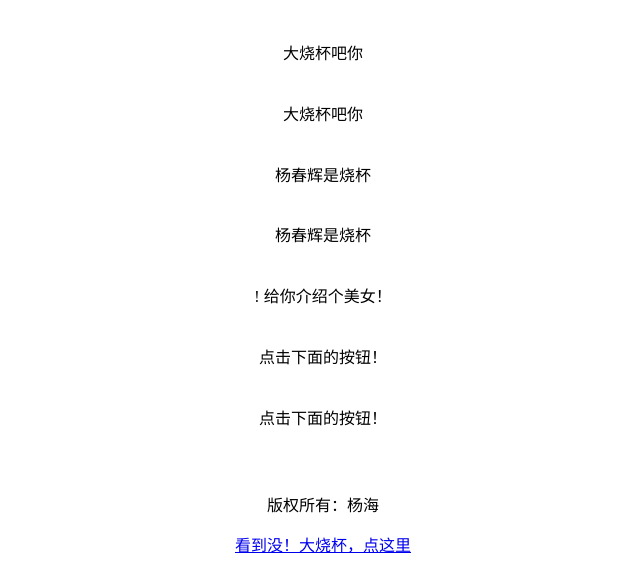
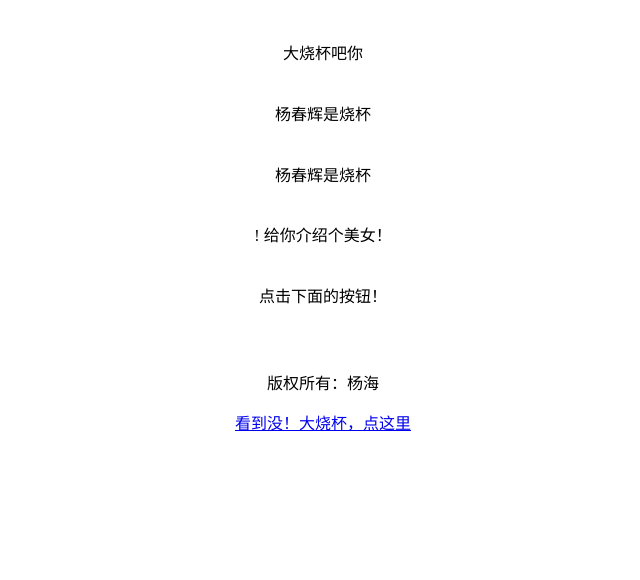
Before and after one commit to yang0961/yang0961.github.io, a plain HTML site: page index.html in a window 1280 px wide. Shown: the part 220-800 px from the top of the page, without its empty margins (317-957 px from the left). Drawn offline with Linux system fonts and the light colour scheme.

Commit message:
Update index.html

```diff
--- a/index.html
+++ b/index.html
@@ -20,11 +20,9 @@
       line-height: 2.8;
       ">
         <p> 大烧杯吧你 </p>
-         <p> 大烧杯吧你 </p>
         <p> 杨春辉是烧杯 </p>
        <p> 杨春辉是烧杯 </p>
         <p> !   给你介绍个美女！ </p>
-        <p> 点击下面的按钮！ </p>
         <p> 点击下面的按钮！ </p>
 
     </div>
```
